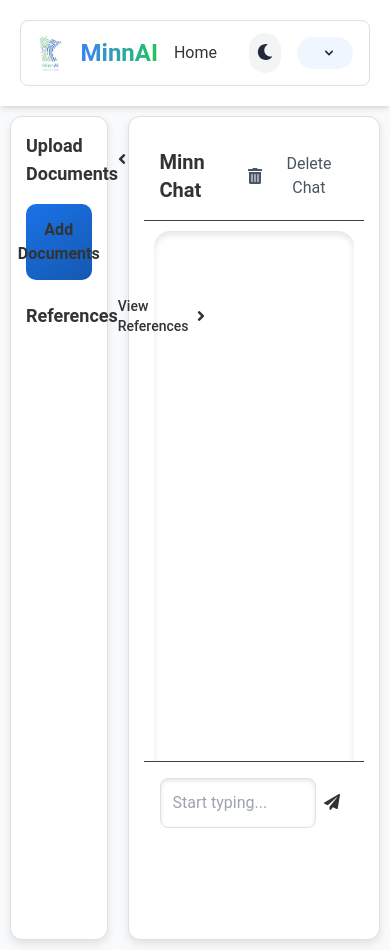
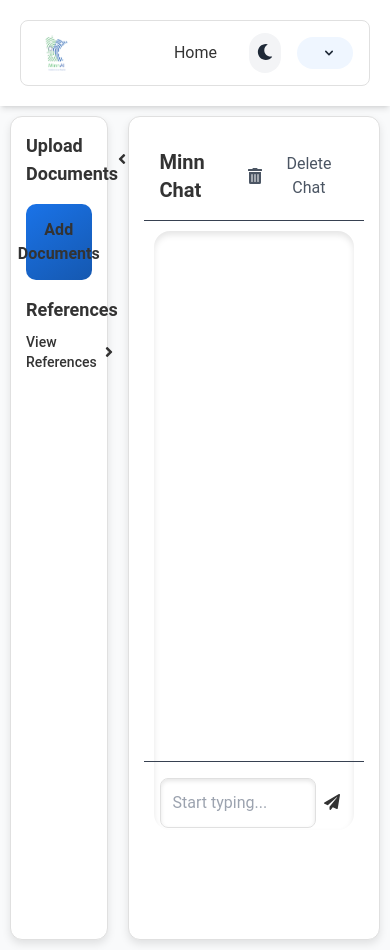
Before and after one commit to Rishabhcodes65536/AI_COMPLIANCE, a Flask app: page /files in a window 390 px wide. Run offline with Flask 3, Linux system fonts and the light colour scheme; the visitor is signed in with stand-in values (Sample User, id 1); some libraries are stand-ins or nearby versions.

Commit message:
files mobile responisveness

```diff
--- a/templates/files.html
+++ b/templates/files.html
@@ -5,40 +5,7 @@
     <meta name="viewport" content="width=device-width, initial-scale=1.0" />
     <title>AI Agents</title>
     <script src="https://cdn.tailwindcss.com"></script>
-    <script>
-      tailwind.config = {
-        theme: {
-          extend: {
-            colors: {
-              bgPrimary: "var(--bg-primary)",
-              panel: "var(--bg-panel)",
-              checkbox: "#9CA3AF",
-              checkmark: "#1F2937",
-              primary: {
-                light: "#2563EB",
-                dark: "#93C5FD",
-              },
-              buttonBg: {
-                light: "#3B82F6",
-                dark: "#1E40AF",
-              },
-              buttonHover: {
-                light: "#2563EB",
-                dark: "#1C3AA9",
-              },
-              dashboardText: {
-                light: "#374151",
-                dark: "#E5E7EB",
-              },
-              textPrimary: {
-                light: "#1D4ED8",
-                dark: "#93C5FD",
-              },
-            },
-          },
-        },
-      };
-    </script>
+
     <style>
       :root {
         --bg-primary: #f9fafb;
@@ -462,6 +429,7 @@
   <div
     class="container mx-auto px-4 py-3 flex items-center justify-between"
   >
+    <!-- Logo and Name -->
     <div class="flex items-center space-x-4">
       <a href="{{ url_for('root') }}">
         <img
@@ -472,12 +440,13 @@
         />
       </a>
       <span
-            class="text-2xl font-bold text-transparent bg-clip-text bg-gradient-to-r from-blue-500 to-green-500"
+        class="hidden md:block text-2xl font-bold text-transparent bg-clip-text bg-gradient-to-r from-blue-500 to-green-500"
       >
         MinnAI
       </span>
     </div>
 
+    <!-- Navigation -->
     <nav class="flex items-center space-x-4">
       <a
         href="{{ url_for('root') }}"
@@ -496,16 +465,17 @@
       </button>
 
       {% if user %}
+      <!-- User Dropdown -->
       <div class="relative group">
         <button
           id="userDropdown"
-              class="flex items-center space-x-2 bg-blue-50 text-blue-600 px-4 py-2 rounded-full hover:bg-blue-100 transition-colors duration-300 dark:bg-blue-900 dark:text-blue-300 dark:hover:bg-blue-800"
+          class="flex items-center space-x-2 px-4 py-2 rounded-full bg-blue-50 text-blue-600 hover:bg-blue-100 transition-colors duration-300 dark:bg-blue-900 dark:text-blue-300 dark:hover:bg-blue-800"
         >
-              <span class="font-medium text-gray-800 dark:text-gray-200"
-                >{{ user['name'] }}</span
-              >
+          <span class="hidden md:block font-medium text-gray-800 dark:text-gray-200">
+            {{ user['name'] }}
+          </span>
           <svg
-                class="w-4 h-4 ml-1 text-gray-800 dark:text-gray-200"
+            class="w-4 h-4 text-gray-800 dark:text-gray-200"
             fill="currentColor"
             viewBox="0 0 20 20"
           >
@@ -569,16 +539,17 @@
           </div>
         </div>
         <div id="citationContainer" class="relative mt-4">
+  <!-- Container for References heading -->
+  <div class="mb-2">
+    <h1 class="text-lg font-semibold">References</h1>
+  </div>
   <!-- Flex container for citation button with dynamic arrow -->
-          <div class="flex items-center justify-between mb-4">
-            <h1 class="text-lg font-semibold">References</h1>
-            <div id="citationToggle" class="flex items-center cursor-pointer">
+  <div id="citationToggle" class="flex items-center cursor-pointer mt-2">
     <span class="text-sm font-medium">View References</span>
     <i
       id="citationArrow"
       class="ml-2 fas fa-angle-right transition-transform duration-300"
     ></i>
-            </div>
   </div>
 
   <!-- Dropdown content (Citations list) -->
@@ -590,6 +561,7 @@
     </ul>
   </div>
 </div>
+
       </div>
 
       <!-- Collapsed Left Panel -->
```
Also changed, not shown: main.py (+13 -0 lines). Lines whose indentation alone changed are shown as unchanged.
